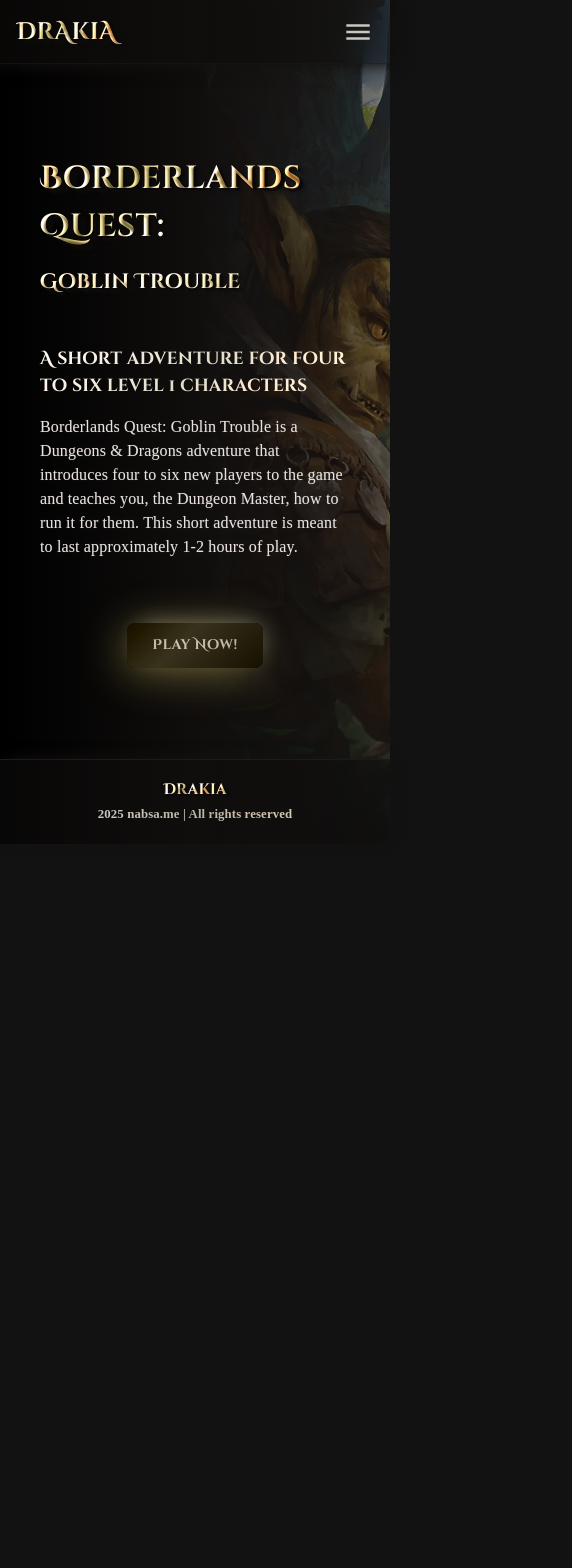
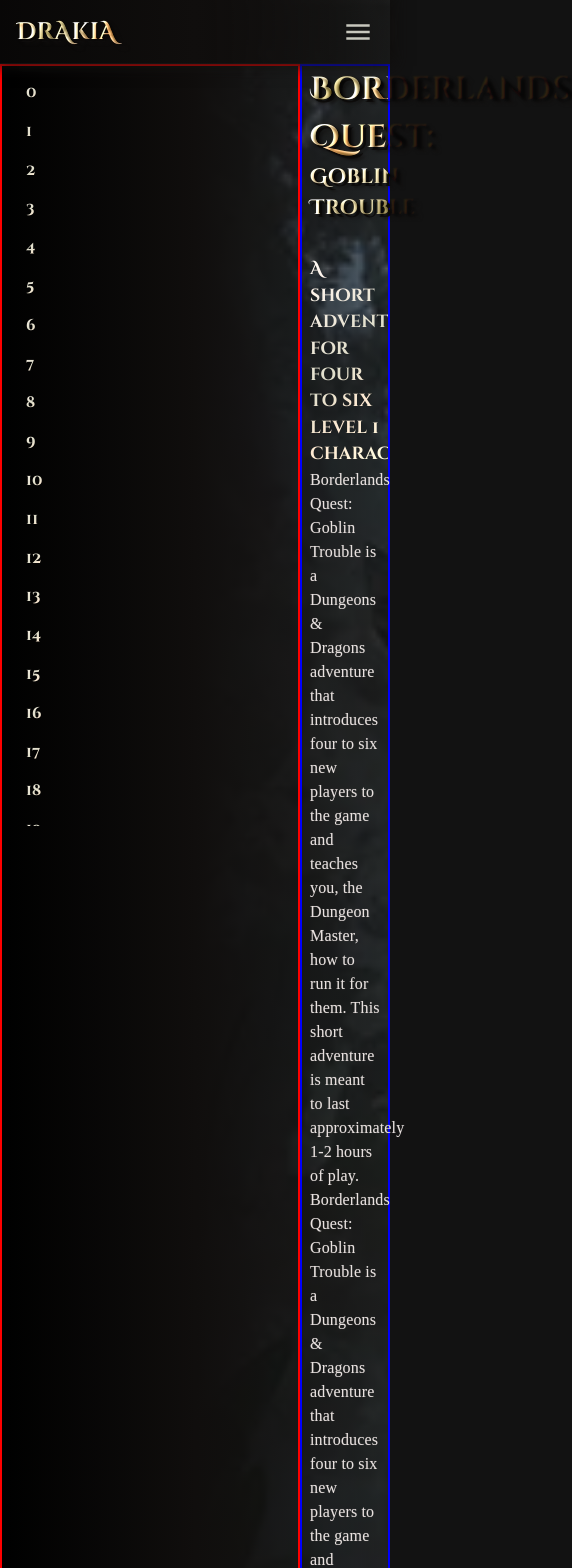
Before and after one commit to nabsa-me/Workshops, a React (Vite) app in the folder DnD/frontend/: page /monsters in a window 390 px wide. Shown: the top 1568 px of the page, 572 px wide, since content can reach past the window. Before the commit the page ends 844 px from the top, so only its background shows below. Built offline with nearby package versions, Linux system fonts and the light colour scheme; a web font is replaced by a local one.

Commit message:
✨ feat(monsters): add responsive monsters page with lateral menu [WIP]

```diff
--- a/DnD/frontend/src/App.tsx
+++ b/DnD/frontend/src/App.tsx
@@ -6,6 +6,9 @@
 import { GlobalStyles } from './styles/GlobalStyles'
 import { Context } from './context'
 import { useState } from 'react'
+import { Monsters } from './components/Monsters'
+import { Route, Routes } from 'react-router'
+import { LayoutWithMenu } from './components/layout/LayoutWithMenu'
 
 const image = '/005-00-005.goblins.webp'
 
@@ -23,7 +26,12 @@
       <Context.Provider value={{ isSmallScreen }}>
         <BackgroundImage>
           <Header />
-          <Body />
+          <Routes>
+            <Route path='/' element={<Body />} />
+            <Route element={<LayoutWithMenu />}>
+              <Route path='/monsters' element={<Monsters />} />
+            </Route>
+          </Routes>
           <Footer />
         </BackgroundImage>
       </Context.Provider>
--- a/DnD/frontend/src/components/Body.tsx
+++ b/DnD/frontend/src/components/Body.tsx
@@ -1,8 +1,11 @@
 import { Box } from '@mui/material'
 import { CTAButton } from './common/buttons'
 import { GradientTitle, HeroSubtitle, HeroTitle, TextBody } from './common/typography'
+import { useNavigate } from 'react-router'
 
 export function Body() {
+  const navigate = useNavigate()
+
   return (
     <Box
       sx={{
@@ -11,7 +14,7 @@
         gap: '1rem',
         minWidth: '320px',
         maxWidth: '800px',
-        padding: { xxs: '5rem 2rem', md: '10rem 5rem 6rem 5rem' }
+        padding: { xxs: '5rem 2rem', md: '8rem 5rem 6rem 5rem' }
       }}
     >
       <HeroTitle>Borderlands Quest:</HeroTitle>
@@ -22,7 +25,9 @@
         the game and teaches you, the Dungeon Master, how to run it for them. This short adventure is meant to last
         approximately 1-2 hours of play.
       </TextBody>
-      <CTAButton sx={{ alignSelf: 'center', mt: '3rem' }}>Play Now!</CTAButton>
+      <CTAButton onClick={() => navigate('/monsters')} sx={{ alignSelf: 'center', mt: '3rem' }}>
+        Play Now!
+      </CTAButton>
     </Box>
   )
 }
--- /dev/null
+++ b/DnD/frontend/src/components/Monsters.tsx
@@ -0,0 +1,57 @@
+import { Box } from '@mui/material'
+import { CTAButton } from './common/buttons'
+import { GradientTitle, HeroSubtitle, HeroTitle, TextBody } from './common/typography'
+import * as React from 'react'
+
+import { useNavigate } from 'react-router'
+
+export function Monsters() {
+  const navigate = useNavigate()
+  return (
+    <Box
+      component={'main'}
+      sx={{
+        border: '2px solid blue',
+        position: 'static',
+        float: 'none',
+        width: 'auto'
+      }}
+    >
+      <HeroTitle>Borderlands Quest:</HeroTitle>
+      <HeroSubtitle sx={{ mb: '2rem' }}>Goblin Trouble</HeroSubtitle>
+      <GradientTitle>A short adventure for four to six level 1 characters</GradientTitle>
+      <TextBody>
+        Borderlands Quest: Goblin Trouble is a Dungeons & Dragons adventure that introduces four to six new players to
+        the game and teaches you, the Dungeon Master, how to run it for them. This short adventure is meant to last
+        approximately 1-2 hours of play.
+      </TextBody>
+      <TextBody>
+        Borderlands Quest: Goblin Trouble is a Dungeons & Dragons adventure that introduces four to six new players to
+        the game and teaches you, the Dungeon Master, how to run it for them. This short adventure is meant to last
+        approximately 1-2 hours of play.
+      </TextBody>
+      <TextBody>
+        Borderlands Quest: Goblin Trouble is a Dungeons & Dragons adventure that introduces four to six new players to
+        the game and teaches you, the Dungeon Master, how to run it for them. This short adventure is meant to last
+        approximately 1-2 hours of play.
+      </TextBody>
+      <TextBody>
+        Borderlands Quest: Goblin Trouble is a Dungeons & Dragons adventure that introduces four to six new players to
+        the game and teaches you, the Dungeon Master, how to run it for them. This short adventure is meant to last
+        approximately 1-2 hours of play.
+      </TextBody>
+      <HeroTitle>Borderlands Quest:</HeroTitle>
+      <HeroSubtitle sx={{ mb: '2rem' }}>Goblin Trouble</HeroSubtitle>
+      <GradientTitle>A short adventure for four to six level 1 characters</GradientTitle>
+      <TextBody>
+        Borderlands Quest: Goblin Trouble is a Dungeons & Dragons adventure that introduces four to six new players to
+        the game and teaches you, the Dungeon Master, how to run it for them. This short adventure is meant to last
+        approximately 1-2 hours of play.
+      </TextBody>
+
+      <CTAButton onClick={() => navigate('/')} sx={{ alignSelf: 'center', mt: '3rem' }}>
+        Play Now!
+      </CTAButton>
+    </Box>
+  )
+}
--- a/DnD/frontend/src/components/header/Header.tsx
+++ b/DnD/frontend/src/components/header/Header.tsx
@@ -3,6 +3,7 @@
 import { DesktopAppNavigation } from './desktopAppNavigation'
 import { Context } from '../../context'
 import { MobileAppNavigation } from './mobileAppNavigation'
+import { Box } from '@mui/material'
 
 const siteMap: SiteMap[] = [
   { label: 'Tools', items: ['Loots', 'Character', 'Encounter', 'Homebrew', 'Glossary'] },
@@ -14,5 +15,9 @@
 export function Header() {
   const { isSmallScreen } = useContext(Context)
 
-  return <>{isSmallScreen ? <MobileAppNavigation siteMap={siteMap} /> : <DesktopAppNavigation siteMap={siteMap} />}</>
+  return (
+    <Box sx={{ minHeight: '64px' }}>
+      {isSmallScreen ? <MobileAppNavigation siteMap={siteMap} /> : <DesktopAppNavigation siteMap={siteMap} />}
+    </Box>
+  )
 }
--- /dev/null
+++ b/DnD/frontend/src/components/layout/CustomMenu.tsx
@@ -0,0 +1,26 @@
+import { Box, List, ListItem } from '@mui/material'
+import { MenuTypography } from '../header/componentsAppNavigation'
+
+export function CustomMenu() {
+  const arr = Array.from({ length: 50 }, (_, i) => i)
+
+  return (
+    <Box
+      component={'section'}
+      sx={{
+        width: 300,
+        border: '2px solid red',
+        position: 'sticky',
+        float: 'none'
+      }}
+    >
+      <List sx={{ overflowY: 'auto', overflowX: 'hidden', maxHeight: 'calc(90vh)' }}>
+        {arr.map((monster) => (
+          <ListItem key={monster}>
+            <MenuTypography>{monster}</MenuTypography>
+          </ListItem>
+        ))}
+      </List>
+    </Box>
+  )
+}
--- /dev/null
+++ b/DnD/frontend/src/components/layout/LayoutWithMenu.tsx
@@ -0,0 +1,17 @@
+import { Outlet, useLocation } from 'react-router'
+import { Box } from '@mui/material'
+import { CustomMenu } from './CustomMenu'
+
+export function LayoutWithMenu() {
+  const location = useLocation()
+  const isHomePage = location.pathname === '/'
+
+  return (
+    <Box sx={{ display: 'flex' }}>
+      {!isHomePage && <CustomMenu />}
+      <Box sx={{ width: 'calc(100% - 300px)', ml: 'auto' }}>
+        <Outlet />
+      </Box>
+    </Box>
+  )
+}
```
